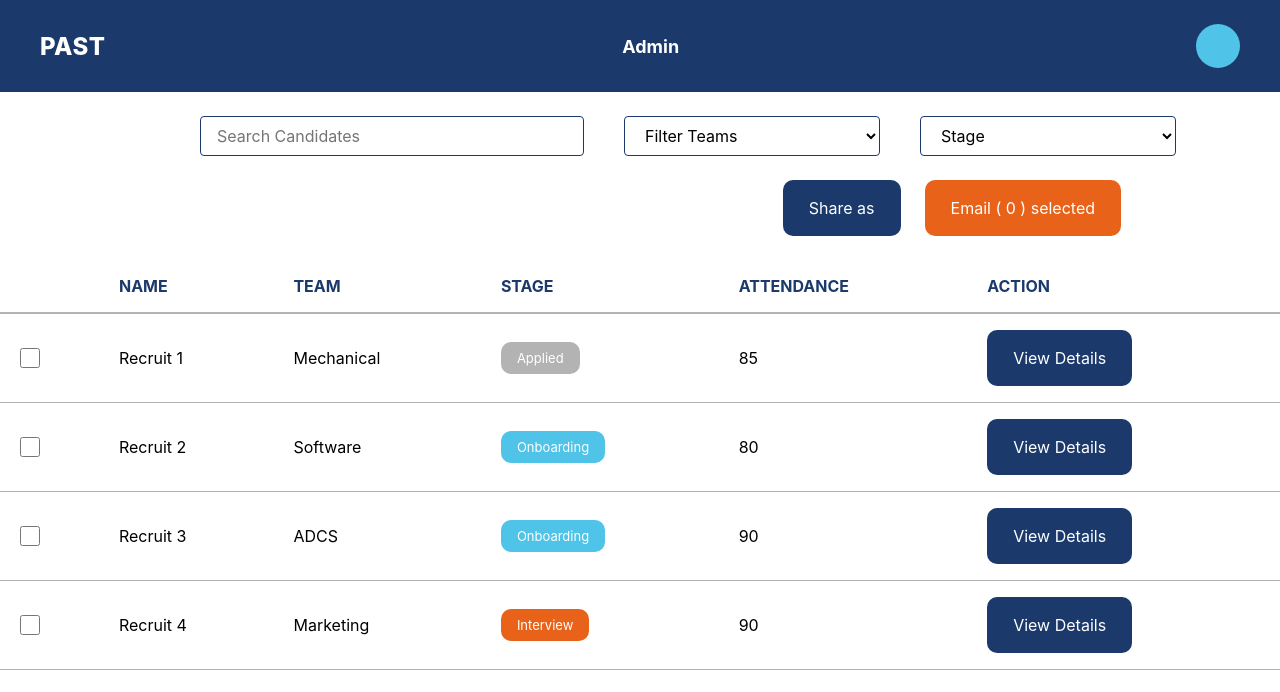
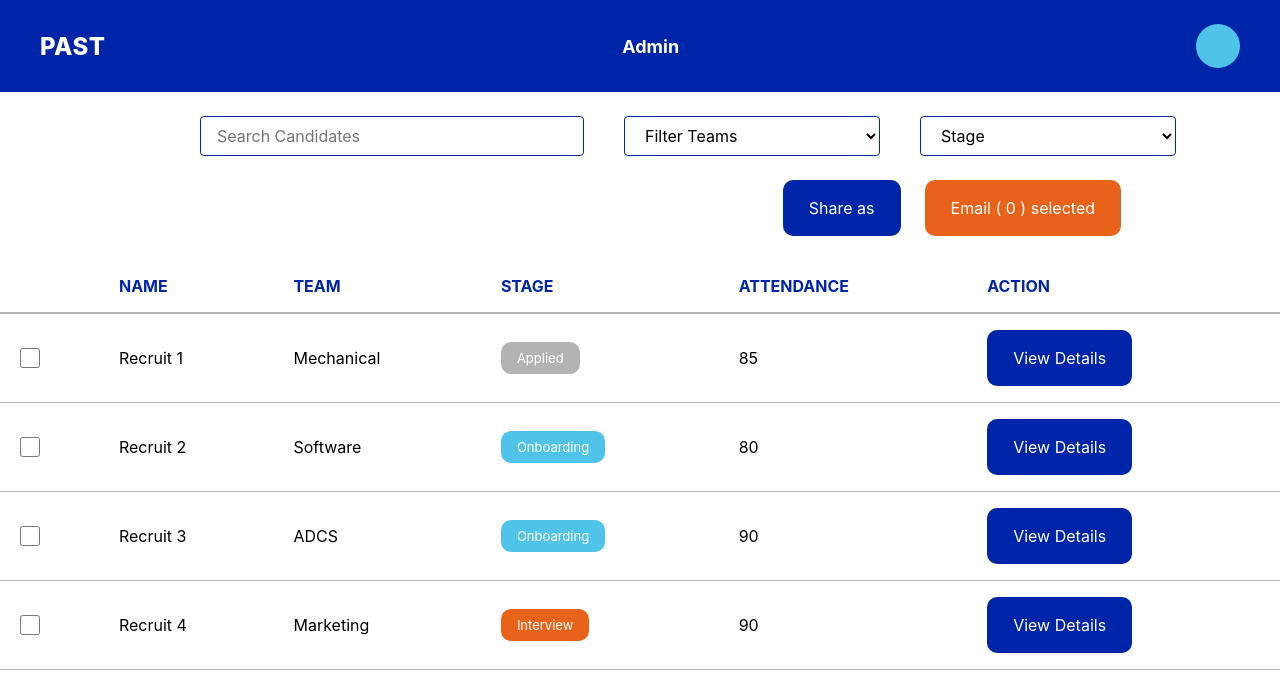
Before and after one commit to PerthAerospaceStudentTeam/Onboarding-Portal, a React (Vite) app in the folder frontend/: page / in a window 1280 px wide. Shown: the top 692 px of the page. Built offline with nearby package versions, Linux system fonts and the light colour scheme.

Commit message:
changed the color blue to the correct blue from PAST branding

```diff
--- a/frontend/src/theme.css
+++ b/frontend/src/theme.css
@@ -1,6 +1,6 @@
 :root {
     /* Brand colors for PAST */
-    --color-primary-blue: #1B3A6B;
+    --color-primary-blue: #0025A9;
     --color-primary-dark: #0E2033;
     --color-button: #E8621A;
     --color-info: #4FC3E8;
```
